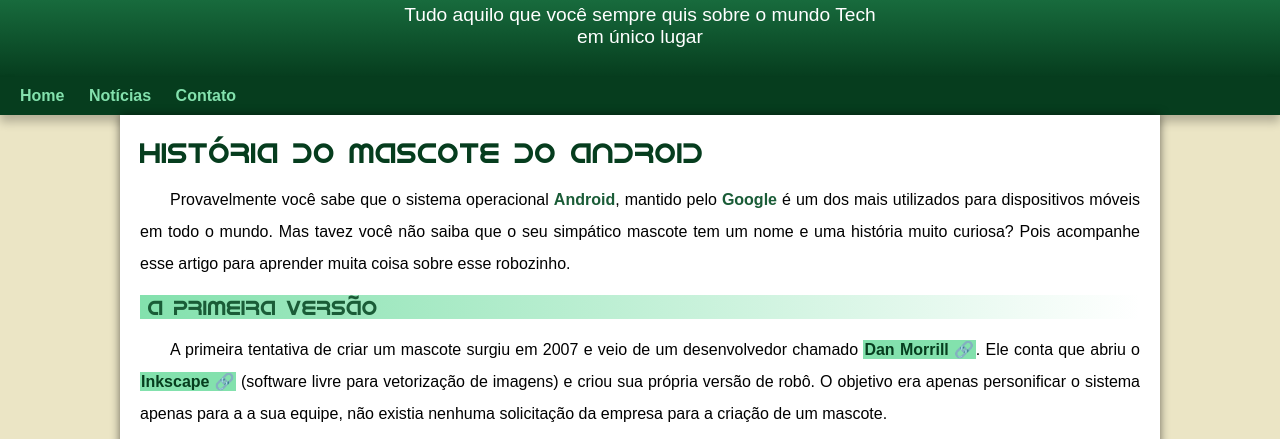
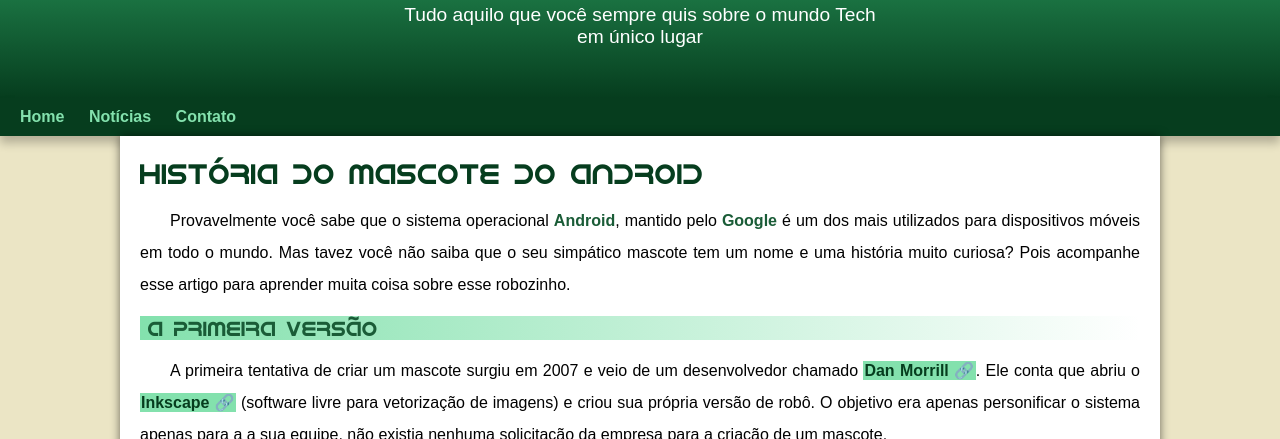
Before and after one commit to matheusbarbosa-dev/projeto-android, a plain HTML site: page index.html in a window 1280 px wide. Shown: the part 103-542 px from the top of the page. Drawn offline with Linux system fonts and the light colour scheme.

Commit message:
Update estilo.css

```diff
--- a/estilo.css
+++ b/estilo.css
@@ -66,8 +66,7 @@
     font-size: 1.2em;
     max-width: 500px;
     margin: auto;
-    padding-bottom: 50px;
-    padding: 0px 10px 0px 10px;
+    padding: 0px 10px 50px 10px;
 }
 
 nav {
```
